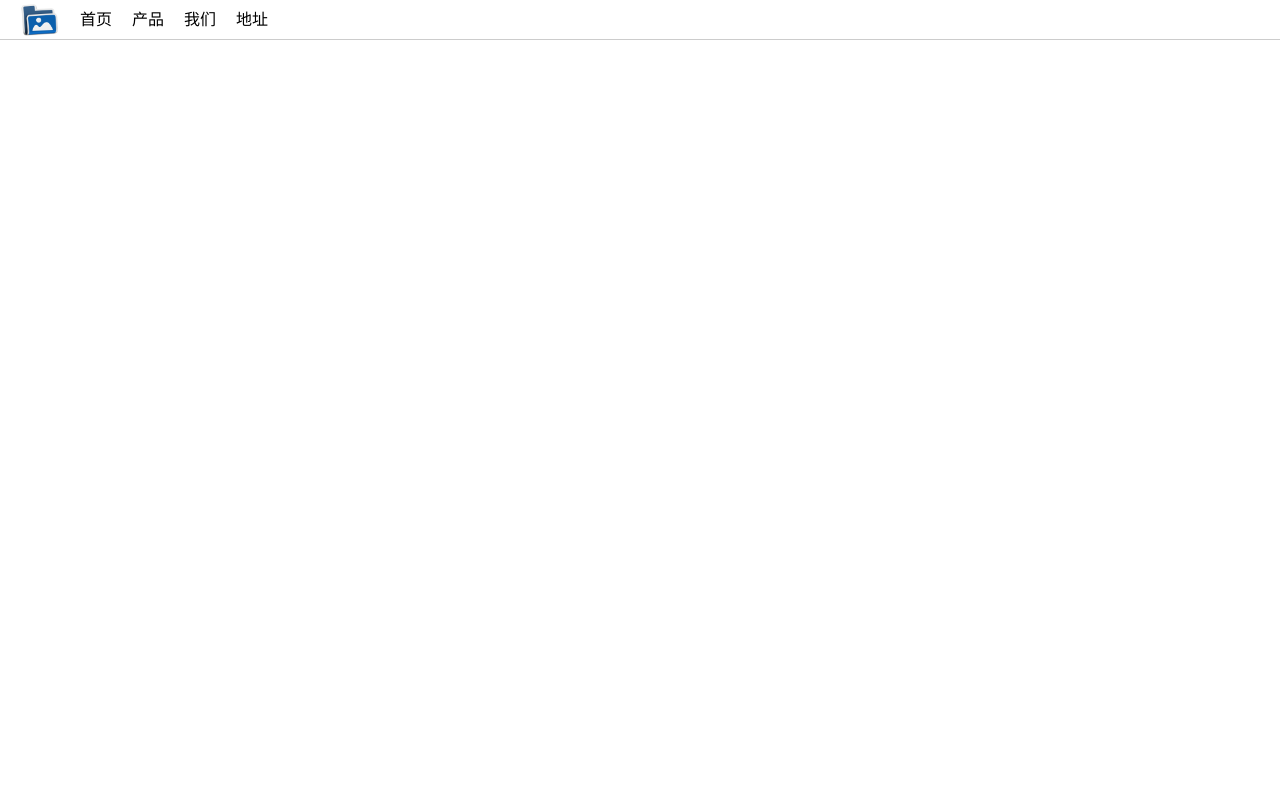
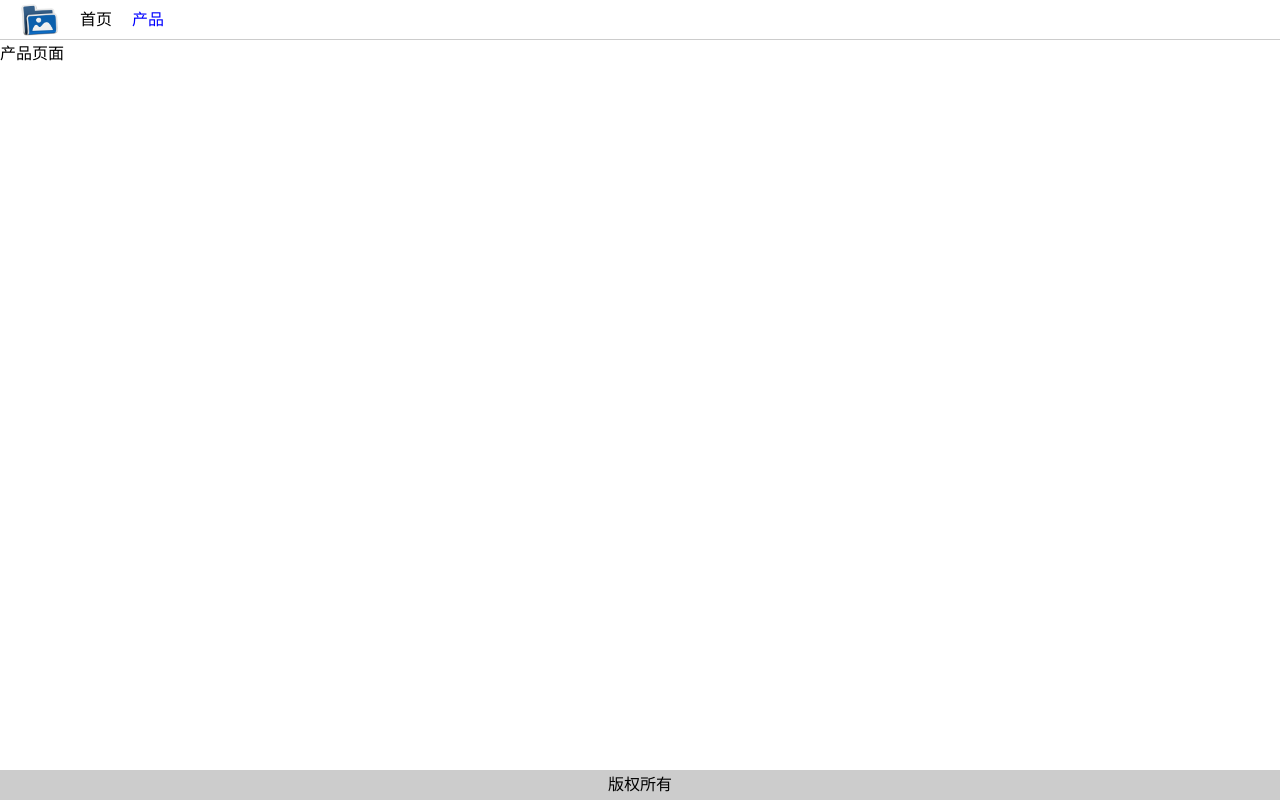
Before and after one commit to shi-zhonghua/nuxtJs, a Nuxt app: page /product in a window 1280 px wide. Before the commit this address had no page. Built offline with nearby package versions, Linux system fonts and the light colour scheme.

Commit message:
[shizh] head axios 使用

```diff
--- /dev/null
+++ b/assets/css/main.css
@@ -0,0 +1,6 @@
+.page-enter-active, .page-leave-active {
+  transition: opacity .5s;
+}
+.page-enter, .page-leave-active {
+  opacity: 0;
+}
--- a/layouts/default.vue
+++ b/layouts/default.vue
@@ -1,14 +1,17 @@
 <template>
   <div>
     <menuNav/>
-    <nuxt />
+    <nuxt style="padding-bottom:50px;"/>
+    <footers/>
   </div>
 </template>
 <script>
 import menuNav from './menu.vue'
+import footers from './footer.vue'
 export default {
   components:{
-    menuNav
+    menuNav,
+    footers
   }
 }
 
--- /dev/null
+++ b/layouts/footer.vue
@@ -0,0 +1,17 @@
+<template>
+  <div class="footer">
+    版权所有
+  </div>
+</template>
+<style lang="less" scoped>
+.footer {
+  width: 100%;
+  height: 30px;
+  line-height: 30px;
+  background: #ccc;
+  text-align: center;
+  position: fixed;
+  bottom:0;
+}
+
+</style>
--- a/layouts/menu.vue
+++ b/layouts/menu.vue
@@ -1,18 +1,15 @@
 <template>
   <div class="menu">
     <p><img src="~/assets/img/icon-log.png" /></p>
-    <li>首页</li>
-    <li>产品</li>
-    <li>我们</li>
-    <li>地址</li>
+      <nuxt-link to="/" class="li">首页</nuxt-link>
+      <nuxt-link to="/product" class="li">产品</nuxt-link>
   </div>
 </template>
 <script>
-	export default{
-		data(){
+export default {
 
 }
-	}
+
 </script>
 <style lang="less" scoped>
 .menu {
@@ -20,22 +17,38 @@
   height: 39px;
   line-height: 39px;
   border-bottom: solid 1px #ccc;
-  p{
+
+  p {
     display: inline;
-  	margin:0 20px;
+    margin: 0 20px;
     float: left;
     width: 40px;
     height: 39px;
     overflow: hidden;
-  	img{
-  		width:100%;
+
+    img {
+      width: 100%;
       height: 39px;
     }
   }
-  li{
+
+  .li {
     float: left;
-  	list-style:none;
-  	margin-right:20px;
+    list-style: none;
+    margin-right: 20px;
+    text-decoration: none;
+
+  }
+
+  // 导航默认字体颜色
+  .nuxt-link-active {
+    color: #000;
+
+  }
+
+  // 导航选中颜色
+  .nuxt-link-exact-active {
+    color: blue;
   }
 }
 
--- a/nuxt.config.js
+++ b/nuxt.config.js
@@ -27,7 +27,8 @@ export default {
    ** Global CSS
    */
   css: [
-    'element-ui/lib/theme-chalk/index.css'
+    'element-ui/lib/theme-chalk/index.css',
+    'assets/css/main.css'
   ],
 
   /*
@@ -35,13 +36,14 @@ export default {
    */
   plugins: [
     // '@/plugins/element-ui'
-     { src: '@/plugins/element-ui', ssr: false}
+    { src: '@/plugins/element-ui', ssr: false }
   ],
 
   /*
    ** Nuxt.js modules
    */
   modules: [
+
   ],
 
   /*
@@ -49,11 +51,11 @@ export default {
    */
   build: {
     transpile: [/^element-ui/],
+    vendor: ['axios']
 
     /*
      ** You can extend webpack config here
      */
-    extend(config, ctx) {
+    // extend(config, ctx) {}
   }
 }
-}
--- a/package.json
+++ b/package.json
@@ -11,9 +11,11 @@
     "generate": "nuxt generate"
   },
   "dependencies": {
+    "@nuxtjs/axios": "^5.4.1",
+    "axios": "^0.18.0",
     "cross-env": "^5.2.0",
-    "nuxt": "^2.4.0",
-    "element-ui": "^2.4.11"
+    "element-ui": "^2.4.11",
+    "nuxt": "^2.4.0"
   },
   "devDependencies": {
     "less": "^3.9.0",
--- a/pages/index.vue
+++ b/pages/index.vue
@@ -1,26 +1,42 @@
 <template>
-  <section class="container">
-    <div>
-      <logo />
-      <div class="links">
-      </div>
-    </div>
-  </section>
+  <div class="container">
+    {{title}}
+    <li v-for="user in users">
+      {{user.title}}
+    </li>
+  </div>
 </template>
-
 <script>
-import Logo from '~/components/Logo.vue'
+// import Logo from '~/components/Logo.vue'
+import axios from 'axios'
 
 export default {
+  asyncData(context, callback) {
+    axios.get('https://jsonplaceholder.typicode.com/posts').then(res => {
+      // console.log(res);
+      callback(null, { users: res.data })
+    })
+  },
+
   components: {
-    Logo
+    // Logo
+  },
+  data() {
+    return {
+      title: '首页'
+    }
+  },
+  // 修改浏览器的title  hid 是唯一标识
+  head() {
+    return {
+      title: this.title,
+      meta: [
+        { hid: 'index', name: 'index', content: this.title }
+      ],
+    }
   }
 }
+
 </script>
-
 <style>
-
-.links {
-  padding-top: 15px;
-}
 </style>
--- /dev/null
+++ b/pages/product.vue
@@ -0,0 +1,17 @@
+<template>
+  <div>
+    产品页面
+  </div>
+</template>
+<script>
+export default {
+  head() {
+    return {
+      title: '产品'
+    }
+  }
+}
+
+</script>
+<style lang="less" scoped>
+</style>
```
Also changed, not shown: 1 other file (tests, documents, lock files or other folders). Lines whose indentation alone changed are shown as unchanged.
